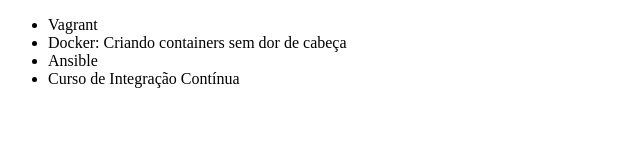
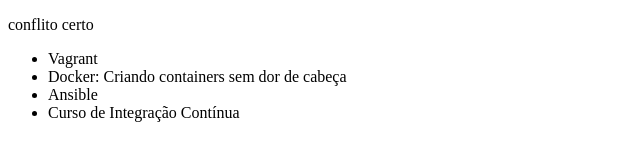
Before and after one commit to zaldres/teste-git, a plain HTML site: page index.html in a window 1280 px wide. Shown: the whole page, without its empty margins (0-640 px from the left). Drawn offline with Linux system fonts and the light colour scheme.

Commit message:
conflito certo

```diff
--- a/index.html
+++ b/index.html
@@ -5,6 +5,7 @@
   	<title>Lista de Cursos de DevOps da Alura</title>
 </head>
 <body>
+	<p>conflito certo</p>
     <ul>
         <li>Vagrant</li>
         <li>Docker: Criando containers sem dor de cabeça</li>
```
